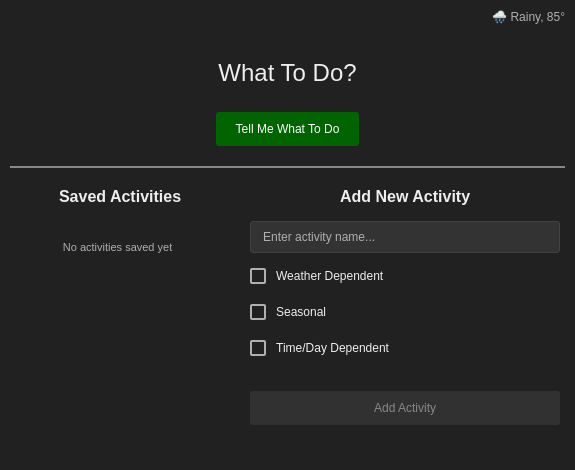
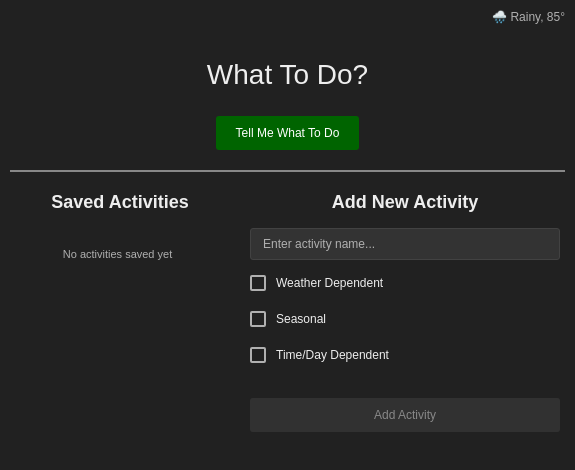
Before and after one commit to Unyion/WTD, an Electron app: page src/index.html in a window 575 px wide. Drawn offline with Linux system fonts and the light colour scheme.

Commit message:
Increase title/heading sizes and improve spacing

```diff
--- a/src/styles.css
+++ b/src/styles.css
@@ -54,7 +54,7 @@ body {
 
 .main-title h1 {
     font-family: 'Academy Engraved LET', 'Arial', sans-serif;
-    font-size: 24px;
+    font-size: 28px;
     color: var(--fg-light);
     font-weight: normal;
 }
@@ -103,7 +103,7 @@ body {
 
 .left-column h2 {
     font-family: 'Baskerville', 'Arial', serif;
-    font-size: 16px;
+    font-size: 18px;
     font-weight: bold;
     text-align: center;
     margin-bottom: 15px;
@@ -161,7 +161,7 @@ body {
 
 .add-activity-section h2 {
     font-family: 'Baskerville', 'Arial', serif;
-    font-size: 16px;
+    font-size: 18px;
     font-weight: bold;
     text-align: center;
     margin-bottom: 15px;
@@ -285,6 +285,7 @@ body {
 
 .time-controls {
     margin-top: 10px;
+    margin-bottom: 15px;
 }
 
 .time-input-group {
@@ -357,6 +358,6 @@ body {
 }
 
 .sub-options.show {
-    max-height: 300px;
+    max-height: 500px;
     opacity: 1;
 }
```
